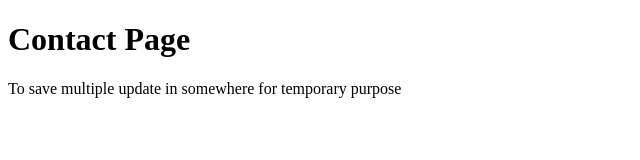
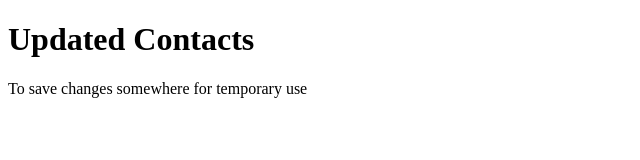
Before and after one commit to DeepaliEngle/RepoGit, a plain HTML site: page contact.html in a window 1280 px wide. Shown: the whole page, without its empty margins (0-640 px from the left). Drawn offline with Linux system fonts and the light colour scheme.

Commit message:
Stash : About/Contact

```diff
--- a/contact.html
+++ b/contact.html
@@ -6,7 +6,7 @@
     <title>Document</title>
 </head>
 <body>
-    <h1>Contact Page</h1>
-    <p>To save multiple update in somewhere for temporary purpose</p>
+    <h1>Updated Contacts</h1>
+    <p>To save changes somewhere for temporary use</p>
 </body>
 </html>
```
Also changed, not shown: about.html (+1 -1 lines).
